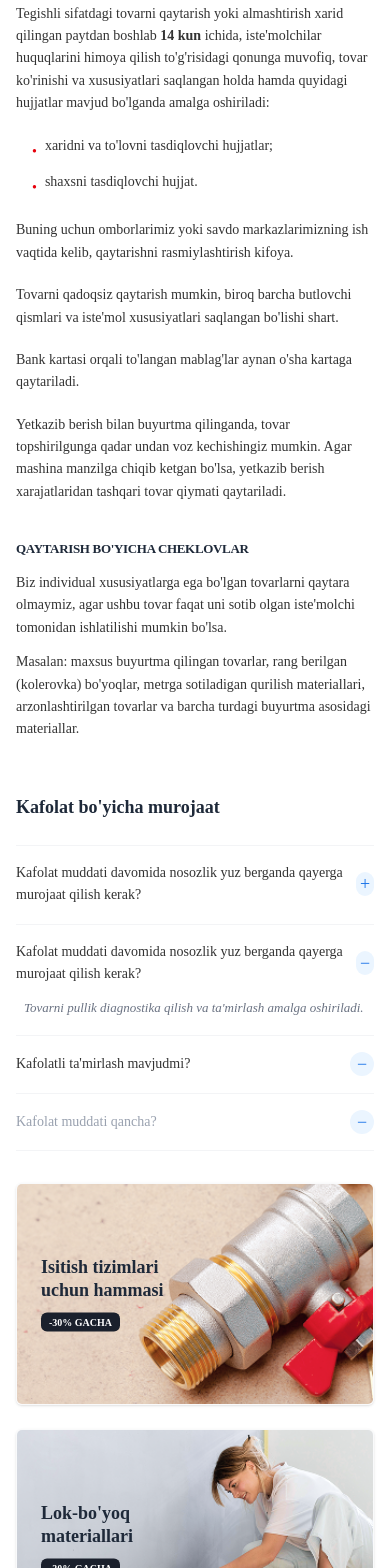
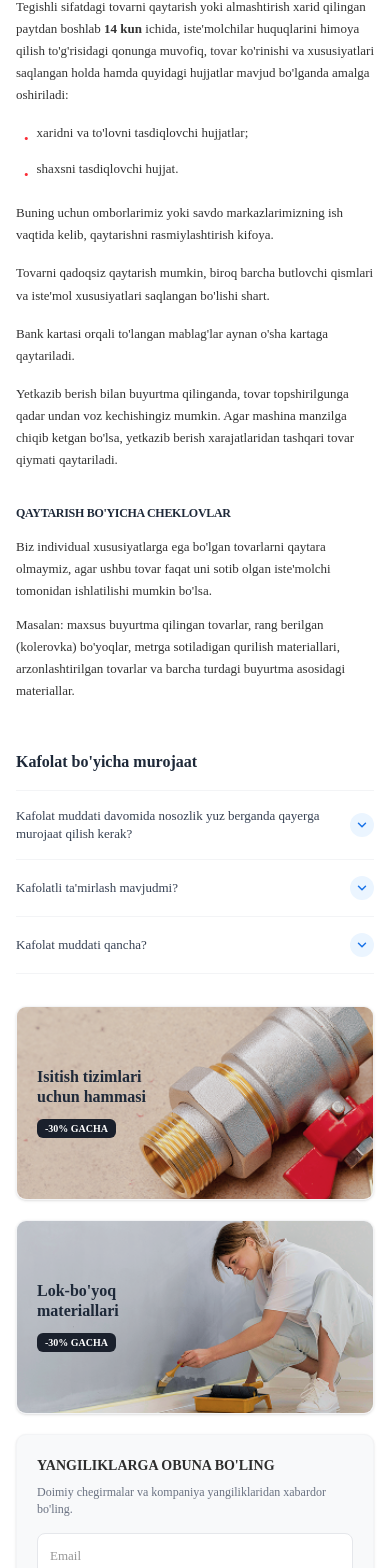
Before and after one commit to xakimovislom824-afk/group-13-main, a Next.js app: page /qaytarish in a window 390 px wide. Shown: the part 289-1857 px from the top of the page. Built offline with nearby package versions, Linux system fonts and the light colour scheme; no server answers.

Commit message:
kirish to'g'irlandi

```diff
--- /dev/null
+++ b/Middleware.ts
@@ -0,0 +1,38 @@
+import { NextResponse } from "next/server";
+import type { NextRequest } from "next/server";
+
+// Login talab qilinmaydigan sahifalar
+const PUBLIC_ROUTES = ["/kirish", "/login", "/parolniTiklash", "/verify"];
+
+export function middleware(request: NextRequest) {
+  const { pathname } = request.nextUrl;
+
+  const accessToken =
+    request.cookies.get("access")?.value ||
+    request.headers.get("authorization")?.replace("Bearer ", "");
+
+  const isPublic = PUBLIC_ROUTES.some(
+    (route) => pathname === route || pathname.startsWith(route + "/")
+  );
+
+  // Public sahifalarga login qilingan bo'lsa → /kabnet ga yuboramiz
+  if (isPublic) {
+    if (accessToken) {
+      return NextResponse.redirect(new URL("/kabnet", request.url));
+    }
+    return NextResponse.next();
+  }
+
+  // Token yo'q bo'lsa → /kirish ga yuboramiz
+  if (!accessToken) {
+    const loginUrl = new URL("/kirish", request.url);
+    loginUrl.searchParams.set("next", pathname);
+    return NextResponse.redirect(loginUrl);
+  }
+
+  return NextResponse.next();
+}
+
+export const config = {
+  matcher: ["/((?!_next/static|_next/image|favicon.ico|.*\\..*).*)"],
+};
--- a/app/kirish/page.tsx
+++ b/app/kirish/page.tsx
@@ -20,6 +20,21 @@ const loginSchema = z.object({
 });
 
 type LoginFormData = z.infer<typeof loginSchema>;
+
+function setCookie(name: string, value: string, days?: number) {
+  let expires = "";
+  if (days) {
+    const date = new Date();
+    date.setTime(date.getTime() + days * 24 * 60 * 60 * 1000);
+    expires = `; expires=${date.toUTCString()}`;
+  }
+  document.cookie = `${name}=${value}${expires}; path=/; SameSite=Lax`;
+}
+
+export function clearAuthCookies() {
+  document.cookie = "access=; expires=Thu, 01 Jan 1970 00:00:00 UTC; path=/;";
+  document.cookie = "refresh=; expires=Thu, 01 Jan 1970 00:00:00 UTC; path=/;";
+}
 
 export default function LoginPage() {
   const [showPassword, setShowPassword] = useState(false);
@@ -46,16 +61,16 @@ export default function LoginPage() {
         password: data.password,
       }).unwrap();
 
-      // Tokenlarni saqlash
       localStorage.setItem("access", response.access);
       localStorage.setItem("refresh", response.refresh);
 
-      // ✅ User ma'lumotlarini saqlash (navbar username uchun)
-      // response.user mavjud bo'lsa saqlaydi, bo'lmasa faqat username saqlaydi
+      const cookieDays = data.rememberMe ? 30 : undefined;
+      setCookie("access", response.access, cookieDays);
+      setCookie("refresh", response.refresh, cookieDays);
+
       if (response.user) {
         localStorage.setItem("user", JSON.stringify(response.user));
       } else {
-        // Kamida kirgan username ni saqlaymiz
         localStorage.setItem(
           "user",
           JSON.stringify({ username: data.identifier.trim() })
@@ -66,10 +81,11 @@ export default function LoginPage() {
         localStorage.setItem("remember_me", "true");
       }
 
-      // ✅ Navbar darhol yangilansin — refresh kerak emas
       window.dispatchEvent(new Event("authChange"));
 
-      router.push("/kabnet");
+      const params = new URLSearchParams(window.location.search);
+      const next = params.get("next") || "/kabnet";
+      router.push(next);
     } catch (error: any) {
       const errorMessage =
         error?.data?.detail ||
@@ -94,6 +110,7 @@ export default function LoginPage() {
           Avtorizatsiya
         </h1>
 
+
         <div className="bg-white rounded-xl border border-gray-100 shadow-sm flex flex-col lg:flex-row overflow-hidden">
           {/* Login */}
           <div className="w-full lg:w-1/2 p-6 md:p-10 lg:p-14 border-b lg:border-b-0 lg:border-r border-gray-100">
@@ -105,8 +122,8 @@ export default function LoginPage() {
                 <input
                   {...register("identifier")}
                   className={`w-full border rounded-lg p-3.5 text-sm outline-none transition-all ${errors.identifier
-                    ? "border-red-500 bg-red-50"
-                    : "border-gray-200 focus:border-blue-500 focus:ring-2 focus:ring-blue-100"
+                      ? "border-red-500 bg-red-50"
+                      : "border-gray-200 focus:border-blue-500 focus:ring-2 focus:ring-blue-100"
                     }`}
                   placeholder="Usernameni kiriting"
                 />
@@ -126,8 +143,8 @@ export default function LoginPage() {
                     {...register("password")}
                     type={showPassword ? "text" : "password"}
                     className={`w-full border rounded-lg p-3.5 text-sm outline-none transition-all pr-12 ${errors.password
-                      ? "border-red-500 bg-red-50"
-                      : "border-gray-200 focus:border-blue-500 focus:ring-2 focus:ring-blue-100"
+                        ? "border-red-500 bg-red-50"
+                        : "border-gray-200 focus:border-blue-500 focus:ring-2 focus:ring-blue-100"
                       }`}
                     placeholder="Parolni kiriting"
                   />
@@ -174,6 +191,7 @@ export default function LoginPage() {
             </form>
           </div>
 
+
           {/* Right Side */}
           <div className="w-full lg:w-1/2 p-6 md:p-10 lg:p-14 bg-[#FCFDFF] flex flex-col justify-start">
             <div className="flex items-center gap-4 mb-6">
@@ -197,7 +215,7 @@ export default function LoginPage() {
             </div>
 
             <div className="mt-10">
-              <Link href="/login" className="inline-block w-full sm:w-auto">
+              <Link href="/yetkazibBerish" className="inline-block w-full sm:w-auto">
                 <button
                   type="button"
                   className="w-full sm:w-auto flex items-center justify-center gap-3 bg-[#0B1320] hover:bg-black text-white px-10 py-4 rounded-lg uppercase text-[11px] font-bold tracking-[2px] transition-all group shadow-lg"
--- a/app/qaytarish/page.tsx
+++ b/app/qaytarish/page.tsx
@@ -6,14 +6,11 @@ import { useForm } from "react-hook-form";
 import { z } from "zod";
 import { zodResolver } from "@hookform/resolvers/zod";
 import React, { useState } from "react";
+import { ChevronDown } from "lucide-react";
 
-
-
-// Loyihangizdagi rasm yo'llari
 import vozrat1 from "../src/assets/imgs/vozrat1.png";
 import vozrat2 from "../src/assets/imgs/vozrat2.png";
 
-// 1. Zod sxemasi
 const subscribeSchema = z.object({
   subscribeEmail: z
     .string()
@@ -25,10 +22,50 @@ const subscribeSchema = z.object({
 });
 
 type SubscribeFormData = z.infer<typeof subscribeSchema>;
+
+const FAQ_ITEMS = [
+  {
+    question: "Kafolat muddati davomida nosozlik yuz berganda qayerga murojaat qilish kerak?",
+    answer: "Kafolat muddati davomida nosozlik yuz berganda bizning xizmat markazimizga murojaat qiling. Tovarni tekshirib, kafolat shartlariga muvofiq bepul ta'mirlash yoki almashtirish amalga oshiriladi.",
+  },
+  {
+    question: "Kafolatli ta'mirlash mavjudmi?",
+    answer: "Ha, kafolatli ta'mirlash xizmati mavjud. Kafolat muddati ichida ishlab chiqaruvchi nuqsoni aniqlangan taqdirda tovar bepul ta'mirlanadi yoki almashtiriladi.",
+  },
+  {
+    question: "Kafolat muddati qancha?",
+    answer: "Kafolat muddati tovar turiga qarab farq qiladi — odatda 12 oydan 36 oygacha. Aniq muddat mahsulot hujjatlarida ko'rsatilgan.",
+  },
+];
+
+function AccordionItem({ question, answer }: { question: string; answer: string }) {
+  const [open, setOpen] = useState(false);
+  return (
+    <div className="border-t border-gray-100">
+      <button
+        onClick={() => setOpen(!open)}
+        className="w-full flex justify-between items-center gap-4 py-4 text-left cursor-pointer group"
+      >
+        <span className="text-[13px] sm:text-[14px] text-gray-700 group-hover:text-blue-600 transition-colors leading-snug">
+          {question}
+        </span>
+        <span className="w-6 h-6 flex-shrink-0 flex items-center justify-center bg-[#EBF5FF] text-[#1A73E8] rounded-full transition-transform duration-300" style={{ transform: open ? "rotate(180deg)" : "rotate(0deg)" }}>
+          <ChevronDown size={14} strokeWidth={2.5} />
+        </span>
+      </button>
+      <div
+        className="overflow-hidden transition-all duration-300 ease-in-out"
+        style={{ maxHeight: open ? "200px" : "0px", opacity: open ? 1 : 0 }}
+      >
+        <p className="text-[13px] text-gray-500 pb-4 pl-1 leading-relaxed">{answer}</p>
+      </div>
+    </div>
+  );
+}
+
 export default function Qaytarish() {
   const [isSubscribed, setIsSubscribed] = useState(false);
 
-  // 2. React Hook Form sozlamalari
   const {
     register,
     handleSubmit,
@@ -36,10 +73,7 @@ export default function Qaytarish() {
     formState: { errors },
   } = useForm<SubscribeFormData>({
     resolver: zodResolver(subscribeSchema),
-    defaultValues: {
-      subscribeEmail: "",
-      privacyConsent: false,
-    },
+    defaultValues: { subscribeEmail: "", privacyConsent: false },
   });
 
   const onSubscribe = async (data: SubscribeFormData) => {
@@ -51,35 +85,39 @@ export default function Qaytarish() {
 
   return (
     <div className="min-h-screen bg-white font-sans text-[#2D2D2D]">
-      {/* Yuqori ko'k chiziq va Breadcrumbs */}
-      <div className="w-full border-t-[3px] border-[#1A73E8]">
-        <div className="max-w-310 mx-auto px-4 py-3 flex items-center gap-2 text-[11px] text-gray-400">
-          <Link href="/" className="hover:text-blue-500 border-b border-dotted border-gray-400 leading-none tracking-tight">Stroyoptorg</Link>
+      {/* Breadcrumbs */}
+      <div >
+        <div className="max-w-[1280px] mx-auto px-4 sm:px-6 py-3 flex items-center gap-2 text-[11px] text-gray-400 flex-wrap">
+          <Link href="/" className="hover:text-blue-500 border-b border-dotted border-gray-400 leading-none tracking-tight">
+            Stroyoptorg
+          </Link>
           <span className="text-gray-300">::</span>
           <span className="border-b border-dotted border-gray-400 leading-none tracking-tight text-gray-400">Qaytarish</span>
         </div>
       </div>
 
-      <main className="max-w-310 mx-auto px-4 py-6 flex flex-col lg:flex-row gap-8">
+      <main className="max-w-[1280px] mx-auto px-4 sm:px-6 py-6 sm:py-10 flex flex-col lg:flex-row gap-8 xl:gap-12">
 
-        {/* CHAP TOMON: ASOSIY MATN */}
-        <div className="flex-1">
-          <h1 className="text-3xl font-bold text-[#1A202C] mb-6">Qaytarish</h1>
+        {/* CHAP: ASOSIY MATN */}
+        <div className="flex-1 min-w-0">
+          <h1 className="text-2xl sm:text-3xl font-bold text-[#1A202C] mb-6">Qaytarish</h1>
 
-          <div className="space-y-5 text-[14px] leading-[1.6] text-[#333]">
+
+          <div className="space-y-4 text-[13px] sm:text-[14px] leading-[1.7] text-[#333]">
             <p>
-              Tegishli sifatdagi tovarni qaytarish yoki almashtirish xarid qilingan paytdan boshlab <strong>14 kun</strong> ichida, iste'molchilar huquqlarini himoya qilish to'g'risidagi qonunga muvofiq, tovar ko'rinishi va xususiyatlari saqlangan holda hamda quyidagi hujjatlar mavjud bo'lganda amalga oshiriladi:
+              Tegishli sifatdagi tovarni qaytarish yoki almashtirish xarid qilingan paytdan boshlab{" "}
+              <strong>14 kun</strong> ichida, iste'molchilar huquqlarini himoya qilish to'g'risidagi
+              qonunga muvofiq, tovar ko'rinishi va xususiyatlari saqlangan holda hamda quyidagi
+              hujjatlar mavjud bo'lganda amalga oshiriladi:
             </p>
 
-            <ul className="space-y-2 ml-4">
-              <li className="flex items-start gap-2">
-                <span className="text-red-600 mt-1.5">•</span>
-                <span>xaridni va to'lovni tasdiqlovchi hujjatlar;</span>
-              </li>
-              <li className="flex items-start gap-2">
-                <span className="text-red-600 mt-1.5">•</span>
-                <span>shaxsni tasdiqlovchi hujjat.</span>
-              </li>
+            <ul className="space-y-2 ml-2">
+              {["xaridni va to'lovni tasdiqlovchi hujjatlar;", "shaxsni tasdiqlovchi hujjat."].map((item) => (
+                <li key={item} className="flex items-start gap-2">
+                  <span className="text-red-500 mt-1.5 flex-shrink-0">•</span>
+                  <span>{item}</span>
+                </li>
+              ))}
             </ul>
 
             <p>Buning uchun omborlarimiz yoki savdo markazlarimizning ish vaqtida kelib, qaytarishni rasmiylashtirish kifoya.</p>
@@ -88,74 +126,74 @@ export default function Qaytarish() {
             <p>Yetkazib berish bilan buyurtma qilinganda, tovar topshirilgunga qadar undan voz kechishingiz mumkin. Agar mashina manzilga chiqib ketgan bo'lsa, yetkazib berish xarajatlaridan tashqari tovar qiymati qaytariladi.</p>
 
             <div className="pt-4">
-              <h3 className="font-bold text-gray-800 mb-3 uppercase text-[13px] tracking-tight">Qaytarish bo'yicha cheklovlar</h3>
+              <h3 className="font-bold text-gray-800 mb-3 uppercase text-[12px] sm:text-[13px] tracking-tight">
+                Qaytarish bo'yicha cheklovlar
+              </h3>
               <p>Biz individual xususiyatlarga ega bo'lgan tovarlarni qaytara olmaymiz, agar ushbu tovar faqat uni sotib olgan iste'molchi tomonidan ishlatilishi mumkin bo'lsa.</p>
-              <p className="mt-3">Masalan: maxsus buyurtma qilingan tovarlar, rang berilgan (kolerovka) bo'yoqlar, metrga sotiladigan qurilish materiallari, arzonlashtirilgan tovarlar va barcha turdagi buyurtma asosidagi materiallar.</p>
+              <p className="mt-3">
+                Masalan: maxsus buyurtma qilingan tovarlar, rang berilgan (kolerovka) bo'yoqlar, metrga
+                sotiladigan qurilish materiallari, arzonlashtirilgan tovarlar va barcha turdagi buyurtma
+                asosidagi materiallar.
+              </p>
             </div>
 
-            {/* KAFOLAT BO'LIMI (Accordion) */}
-            <div className="pt-8 space-y-px">
-              <h3 className="text-lg font-bold text-gray-800 mb-6">Kafolat bo'yicha murojaat</h3>
-
-              <div className="border-t border-gray-100 py-4 flex justify-between items-center cursor-pointer">
-                <span className="text-[14px]">Kafolat muddati davomida nosozlik yuz berganda qayerga murojaat qilish kerak?</span>
-                <span className="w-6 h-6 flex items-center justify-center bg-[#EBF5FF] text-[#1A73E8] rounded-full text-lg font-light">+</span>
-              </div>
-
-              <div className="border-t border-gray-100 py-4">
-                <div className="flex justify-between items-center mb-3">
-                  <span className="text-[14px]">Kafolat muddati davomida nosozlik yuz berganda qayerga murojaat qilish kerak?</span>
-                  <span className="w-6 h-6 flex items-center justify-center bg-[#EBF5FF] text-[#1A73E8] rounded-full text-lg font-light">−</span>
-                </div>
-                <p className="text-[13px] text-gray-500 pl-2 leading-relaxed italic">Tovarni pullik diagnostika qilish va ta'mirlash amalga oshiriladi.</p>
-              </div>
-
-              <div className="border-t border-gray-100 py-4 flex justify-between items-center cursor-pointer">
-                <span className="text-[14px]">Kafolatli ta'mirlash mavjudmi?</span>
-                <span className="w-6 h-6 flex items-center justify-center bg-[#EBF5FF] text-[#1A73E8] rounded-full text-lg font-light">−</span>
-              </div>
-
-              <div className="border-y border-gray-100 py-4 flex justify-between items-center cursor-pointer text-gray-400">
-                <span className="text-[14px]">Kafolat muddati qancha?</span>
-                <span className="w-6 h-6 flex items-center justify-center bg-[#EBF5FF] text-[#1A73E8] rounded-full text-lg font-light">−</span>
+            {/* ACCORDION */}
+            <div className="pt-8">
+              <h3 className="text-base sm:text-lg font-bold text-gray-800 mb-4">Kafolat bo'yicha murojaat</h3>
+              <div className="border-b border-gray-100">
+                {FAQ_ITEMS.map((item, i) => (
+                  <AccordionItem key={i} question={item.question} answer={item.answer} />
+                ))}
               </div>
             </div>
           </div>
         </div>
 
-        {/* O'NG TOMON: SIDEBAR */}
-        <aside className="w-full lg:w-87.5 space-y-6">
+        {/* O'NG: SIDEBAR */}
+        <aside className="w-full lg:w-80 xl:w-96 flex-shrink-0 space-y-5">
 
           {/* Card 1 */}
-          <div className="relative group cursor-pointer border border-gray-50 rounded-sm overflow-hidden shadow-sm">
-            <div className="relative h-55">
-              <Image src={vozrat1} alt="Isitish tizimlari" fill className="object-cover" />
-              <div className="absolute top-1/2 left-6 -translate-y-1/2 max-w-35">
-                <h3 className="font-bold text-[18px] leading-tight mb-2 text-gray-800">Isitish tizimlari uchun hammasi</h3>
-                <span className="bg-[#1A202C] text-white text-[10px] px-2 py-1 font-bold rounded-sm uppercase">-30% gacha</span>
+          <div className="relative rounded-lg overflow-hidden shadow-sm border border-gray-100 cursor-pointer group">
+            <div className="relative h-48 sm:h-52">
+              <Image src={vozrat1} alt="Isitish tizimlari" fill className="object-cover group-hover:scale-105 transition-transform duration-300" />
+              <div className="absolute inset-0 bg-black/10" />
+              <div className="absolute top-1/2 left-5 -translate-y-1/2 max-w-[140px]">
+                <h3 className="font-bold text-[16px] sm:text-[18px] leading-tight mb-2 text-gray-800">
+                  Isitish tizimlari uchun hammasi
+                </h3>
+                <span className="bg-[#1A202C] text-white text-[10px] px-2 py-1 font-bold rounded-sm uppercase">
+                  -30% gacha
+                </span>
               </div>
             </div>
           </div>
 
+
           {/* Card 2 */}
-          <div className="relative group cursor-pointer border border-gray-50 rounded-sm overflow-hidden shadow-sm">
-            <div className="relative h-55">
-              <Image src={vozrat2} alt="Bo'yoqlar" fill className="object-cover" />
-              <div className="absolute top-1/2 left-6 -translate-y-1/2 max-w-35">
-                <h3 className="font-bold text-[18px] leading-tight mb-2 text-gray-800">Lok-bo'yoq materiallari</h3>
-                <span className="bg-[#1A202C] text-white text-[10px] px-2 py-1 font-bold rounded-sm uppercase">-30% gacha</span>
+          <div className="relative rounded-lg overflow-hidden shadow-sm border border-gray-100 cursor-pointer group">
+            <div className="relative h-48 sm:h-52">
+              <Image src={vozrat2} alt="Bo'yoqlar" fill className="object-cover group-hover:scale-105 transition-transform duration-300" />
+              <div className="absolute inset-0 bg-black/10" />
+              <div className="absolute top-1/2 left-5 -translate-y-1/2 max-w-[140px]">
+                <h3 className="font-bold text-[16px] sm:text-[18px] leading-tight mb-2 text-gray-800">
+                  Lok-bo'yoq materiallari
+                </h3>
+                <span className="bg-[#1A202C] text-white text-[10px] px-2 py-1 font-bold rounded-sm uppercase">
+                  -30% gacha
+                </span>
               </div>
             </div>
           </div>
 
-          <div className="bg-[#F8F9FA] p-6 rounded-md border border-gray-100 shadow-sm">
-            <h4 className="text-[15px] font-bold mb-2 uppercase">Yangiliklarga obuna bo'ling</h4>
+          {/* Subscribe */}
+          <div className="bg-[#F8F9FA] p-5 sm:p-6 rounded-lg border border-gray-100 shadow-sm">
+            <h4 className="text-[14px] sm:text-[15px] font-bold mb-2 uppercase">Yangiliklarga obuna bo'ling</h4>
             <p className="text-[12px] text-gray-500 mb-4 leading-snug">
               Doimiy chegirmalar va kompaniya yangiliklaridan xabardor bo'ling.
             </p>
 
             {isSubscribed ? (
-              <div className="text-green-600 text-sm font-medium py-2">Muvaffaqiyatli obuna bo'ldingiz!</div>
+              <div className="text-green-600 text-sm font-medium py-2">✓ Muvaffaqiyatli obuna bo'ldingiz!</div>
             ) : (
               <form onSubmit={handleSubmit(onSubscribe)}>
                 <div className="mb-3">
@@ -163,7 +201,9 @@ export default function Qaytarish() {
                     {...register("subscribeEmail")}
                     type="text"
                     placeholder="Email"
-                    className={`w-full border p-3 rounded-sm text-[13px] outline-none transition-all ${errors.subscribeEmail ? 'border-red-500 bg-red-50' : 'border-gray-200 focus:border-blue-500 bg-white'
+                    className={`w-full border p-3 rounded-md text-[13px] outline-none transition-all ${errors.subscribeEmail
+                        ? "border-red-500 bg-red-50"
+                        : "border-gray-200 focus:border-blue-500 bg-white"
                       }`}
                   />
                   {errors.subscribeEmail && (
@@ -173,7 +213,7 @@ export default function Qaytarish() {
 
                 <button
                   type="submit"
-                  className="w-full bg-[#2472d1] text-white font-bold py-3 rounded-sm text-[12px] uppercase tracking-wider hover:bg-blue-700 transition-colors active:scale-[0.98]"
+                  className="w-full bg-[#2472d1] text-white font-bold py-3 rounded-md text-[12px] uppercase tracking-wider hover:bg-blue-700 transition-colors active:scale-[0.98]"
                 >
                   Obuna bo'lish
                 </button>
@@ -184,11 +224,11 @@ export default function Qaytarish() {
                       type="checkbox"
                       id="privacy"
                       {...register("privacyConsent")}
-                      className="mt-1 accent-blue-600"
+                      className="mt-1 accent-blue-600 flex-shrink-0"
                     />
                     <label
                       htmlFor="privacy"
-                      className={`text-[10px] leading-tight cursor-pointer select-none ${errors.privacyConsent ? 'text-red-500 font-medium' : 'text-gray-400'
+                      className={`text-[10px] leading-tight cursor-pointer select-none ${errors.privacyConsent ? "text-red-500 font-medium" : "text-gray-400"
                         }`}
                     >
                       Maxfiylik siyosatiga muvofiq shaxsiy ma'lumotlarni qayta ishlashga roziman.
@@ -201,7 +241,6 @@ export default function Qaytarish() {
               </form>
             )}
           </div>
-
         </aside>
       </main>
     </div>
--- a/tsconfig.json
+++ b/tsconfig.json
@@ -12,8 +12,8 @@
     "noEmit": true,
     "incremental": true,
     "module": "esnext",
+    "moduleResolution": "bundler",
     "esModuleInterop": true,
-    "moduleResolution": "bundler",
     "resolveJsonModule": true,
     "isolatedModules": true,
     "jsx": "react-jsx",
@@ -22,7 +22,6 @@
         "name": "next"
       }
     ],
-    "baseUrl": ".",
     "paths": {
       "@/*": [
         "./*"
```
Also changed, not shown: app/taqqoslash/page.tsx (+71 -121 lines).
